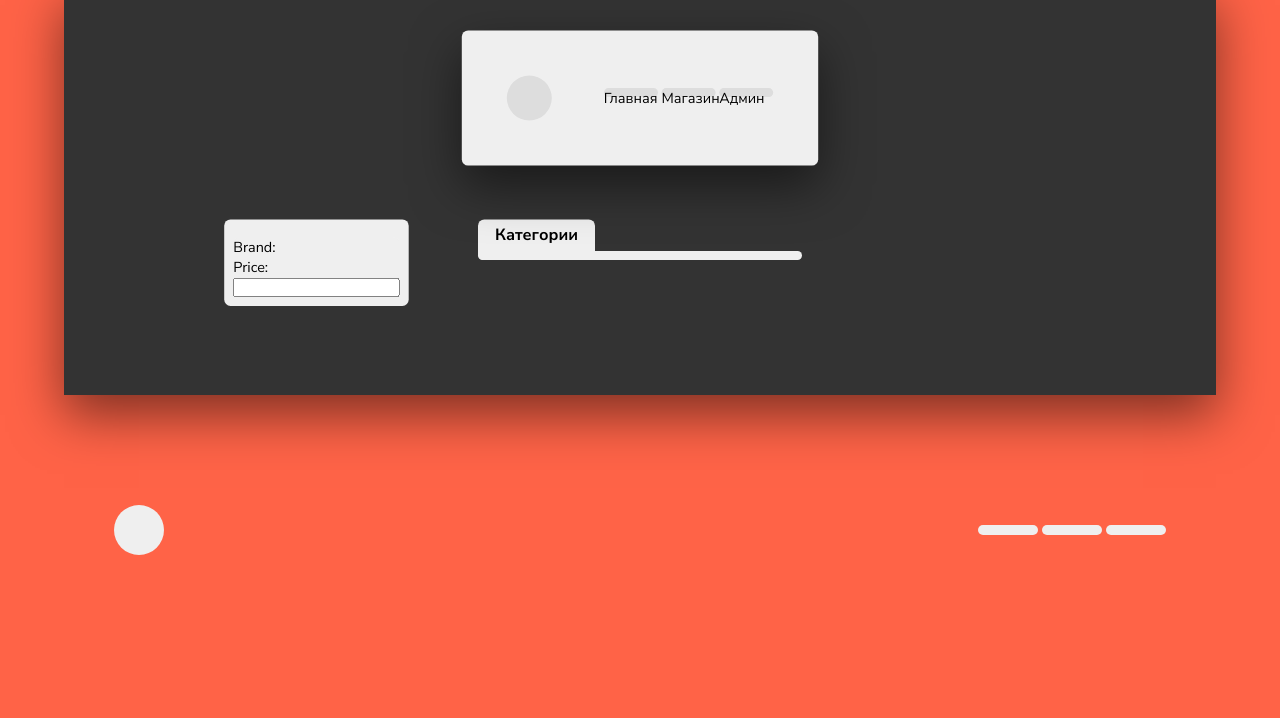
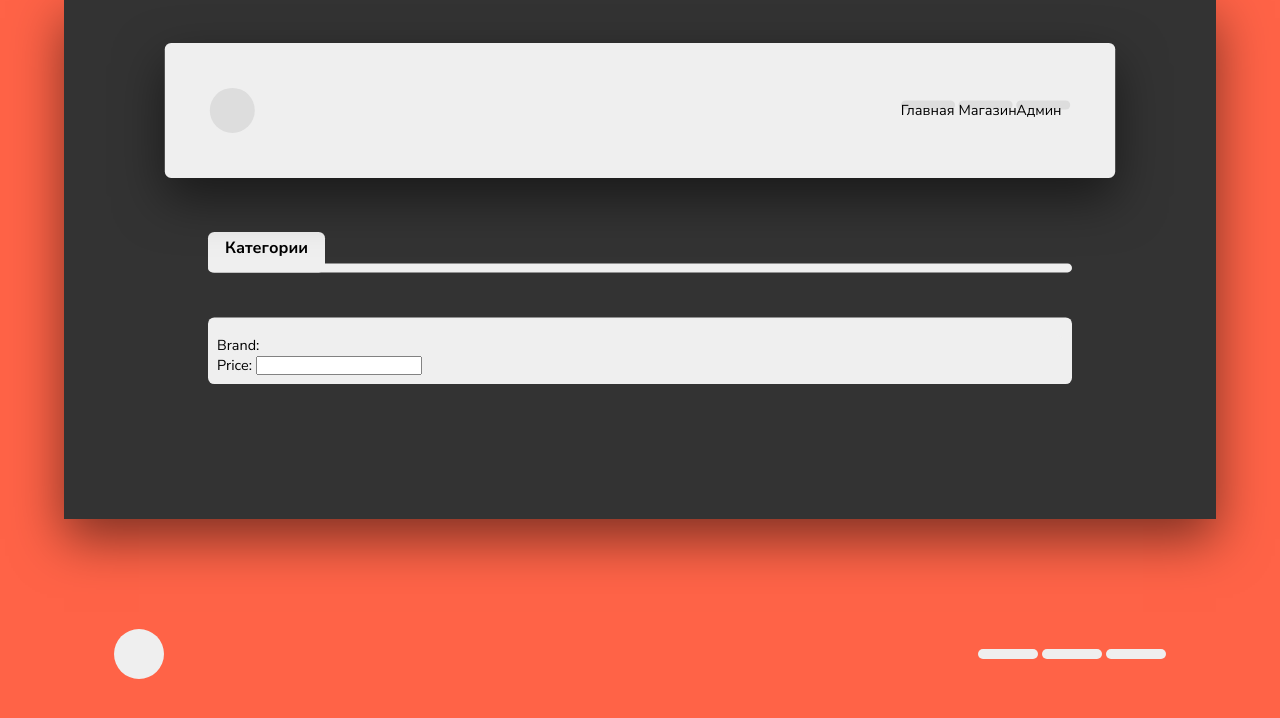
Before and after one commit to igor-73r/sv-bez, a Django app: page /store/ in a window 1280 px wide. Shown: the top 718 px of the page. Run offline with Django 4.2, Linux system fonts and the light colour scheme; data that the repository does not hold is empty.

Commit message:
extended-filter-form-added

```diff
--- a/SvbezDjangoWeb/static/css/base.css
+++ b/SvbezDjangoWeb/static/css/base.css
@@ -7,12 +7,6 @@ html {
     --text-radius: 50em;
     font-family: 'Nunito Sans', sans-serif;
 }
-
-/*Надо убрать*/
-.wrapper {
-    display: flex;
-}
-
 
 body {
     background: var(--clr1);
--- a/SvbezDjangoWeb/static/css/product_card.css
+++ b/SvbezDjangoWeb/static/css/product_card.css
@@ -106,18 +106,25 @@ section.categories .category_block {
 
 }
 
-
 .left-side-bar {
-    /*right: 0;*/
     position: absolute;
     padding: 10px;
-    margin-left: 10%;
-    width: min-content;
+    left: -230px;
+    margin-left: auto;
+    width: 210px;
+    height: min-content;
     margin-top: 210px;
-    /*margin-bottom: 150px;*/
-    /*height: 100%;*/
 }
 
+@media (max-width: 1500px){
+    .left-side-bar {
+        position: relative;
+        margin-top: 50px;
+        width: 100%;
+        left: 0;
+    }
+
+}
 
 .form {
     padding: 0;
--- a/SvbezDjangoWeb/store/forms.py
+++ b/SvbezDjangoWeb/store/forms.py
@@ -1,5 +1,5 @@
 from django import forms
-from .models import Brands
+from .models import Brands, ProductsCategoriesProperties, ProductsPropertiesValues
 
 
 class BaseFilterForm(forms.Form):
@@ -7,13 +7,19 @@ class BaseFilterForm(forms.Form):
     brand = forms.ModelMultipleChoiceField(queryset=brands, label='Brand', widget=forms.CheckboxSelectMultiple)
     price = forms.IntegerField()
 
+
+class CategoryFilterForm(BaseFilterForm):
     def __init__(self, products=None):
         super().__init__()
         if products is not None:
             brands = products.values_list('brand', flat=True)
             self.fields['brand'] = forms.ModelMultipleChoiceField(queryset=brands, label='Brand',
                                                               widget=forms.CheckboxSelectMultiple)
-
-
-class CategoryFilterForm(BaseFilterForm):
-    your_name = forms.CharField(label='Your name', max_length=100)
+            category = products[0].category
+            properties = ProductsCategoriesProperties.objects.filter(category_name=category)
+            products_ids = products.values_list('id', flat=True)
+            for i in properties:
+                queryset = ProductsPropertiesValues.objects.\
+                    filter(product_id__in=products_ids, property_name=i).values_list('value', flat=True).distinct()
+                self.fields[str(i)] = forms.ModelMultipleChoiceField(queryset=queryset, label=str(i),
+                                                              widget=forms.CheckboxSelectMultiple)
--- a/SvbezDjangoWeb/store/models.py
+++ b/SvbezDjangoWeb/store/models.py
@@ -93,3 +93,6 @@ class ProductsPropertiesValues(models.Model):
         verbose_name = 'Значения характеристик'
         verbose_name_plural = 'Значения характеристик'
         unique_together = ['product_id', 'property_name']
+
+    def __str__(self):
+        return self.value
--- a/SvbezDjangoWeb/store/urls.py
+++ b/SvbezDjangoWeb/store/urls.py
@@ -4,6 +4,6 @@ from . import views
 urlpatterns = [
     path('', views.home_page, name='home'),
     path('store/', views.store_view, name='base_store'),
-    path('store/f~<str:query>/', views.filtered_store_view, name='filtered_store'),
+    path('store/f~<str:query>/', views.store_view, name='filtered_store'),
     path('store/<slug:slug>/', views.product_view, name='product_detail'),
 ]
--- a/SvbezDjangoWeb/store/views.py
+++ b/SvbezDjangoWeb/store/views.py
@@ -1,31 +1,21 @@
-from django.shortcuts import render, HttpResponse
+from django.shortcuts import render
 from .models import Products, ProductsPropertiesValues, ProductsCategories
-from django.template.defaulttags import register
 from .filters import filtered_products
-from .forms import BaseFilterForm
+from .forms import BaseFilterForm, CategoryFilterForm
 
-
-@register.filter
-def get_range(value):
-    return range(value)
 
 def home_page(request):
     return render(request, "home.html", locals())
 
 
-def store_view(request):
+def store_view(request, query=None):
     form = BaseFilterForm()
     categories = ProductsCategories.objects.all()
     products = Products.objects.all()
+    if query is not None:
+        products = filtered_products(query)
+        form = CategoryFilterForm(products)
     return render(request, "store/store.html", locals())
-
-
-def filtered_store_view(request, query):
-    if query is not None:
-        categories = ProductsCategories.objects.all()
-        products = filtered_products(query)
-        form = BaseFilterForm(products)
-        return render(request, "store/store.html", locals())
 
 
 def product_view(request, slug):
--- a/SvbezDjangoWeb/templates/base.html
+++ b/SvbezDjangoWeb/templates/base.html
@@ -19,8 +19,6 @@
 <body>
 
 <div class="wrapper">
-    {% block left-side-bar %}
-    {% endblock %}
     <div class="wrap">
         <header class="header">
             <div class="logo"></div>
--- a/SvbezDjangoWeb/templates/store/store.html
+++ b/SvbezDjangoWeb/templates/store/store.html
@@ -8,18 +8,7 @@
 <link rel="stylesheet" href="{% static 'css/product_card.css' %}">
 {% endblock %}
 
-{% block left-side-bar %}
-    <section class="left-side-bar">
-        {% if form %}
-            <section class="form">
-                {{ form }}
-            </section>
-        {% endif %}
-    </section>
-{% endblock %}
-
 {% block content %}
-
 {#{% if form %}#}
 {#    <section class="form">#}
 {#        {{ form }}#}
@@ -46,6 +35,15 @@
             </a>
         {% endfor %}
     </div>
+</section>
+
+<section class="left-side-bar">
+    {% if form %}
+        <section class="form">
+            {{ form }}
+        </section>
+    {% endif %}
+{#    <input type="submit" value="Apply">#}
 </section>
 
 <section class="cards">
```
